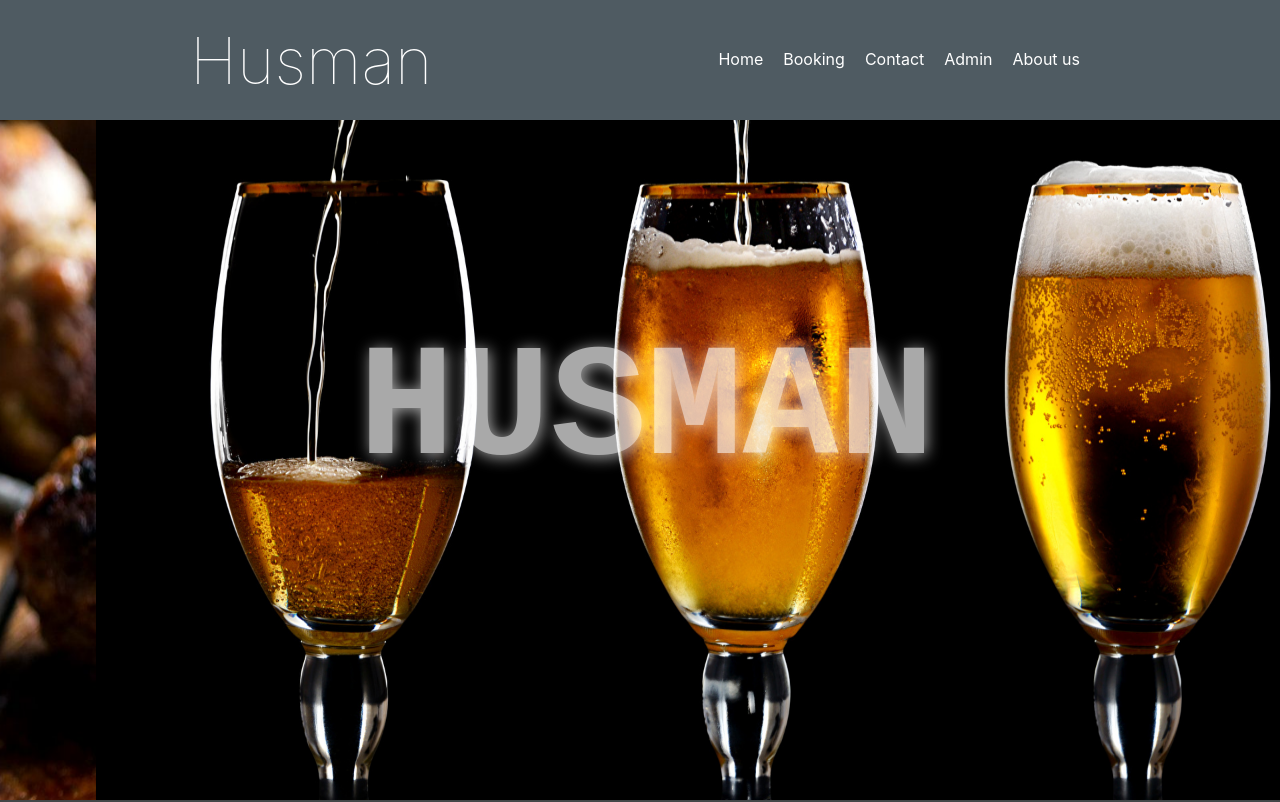
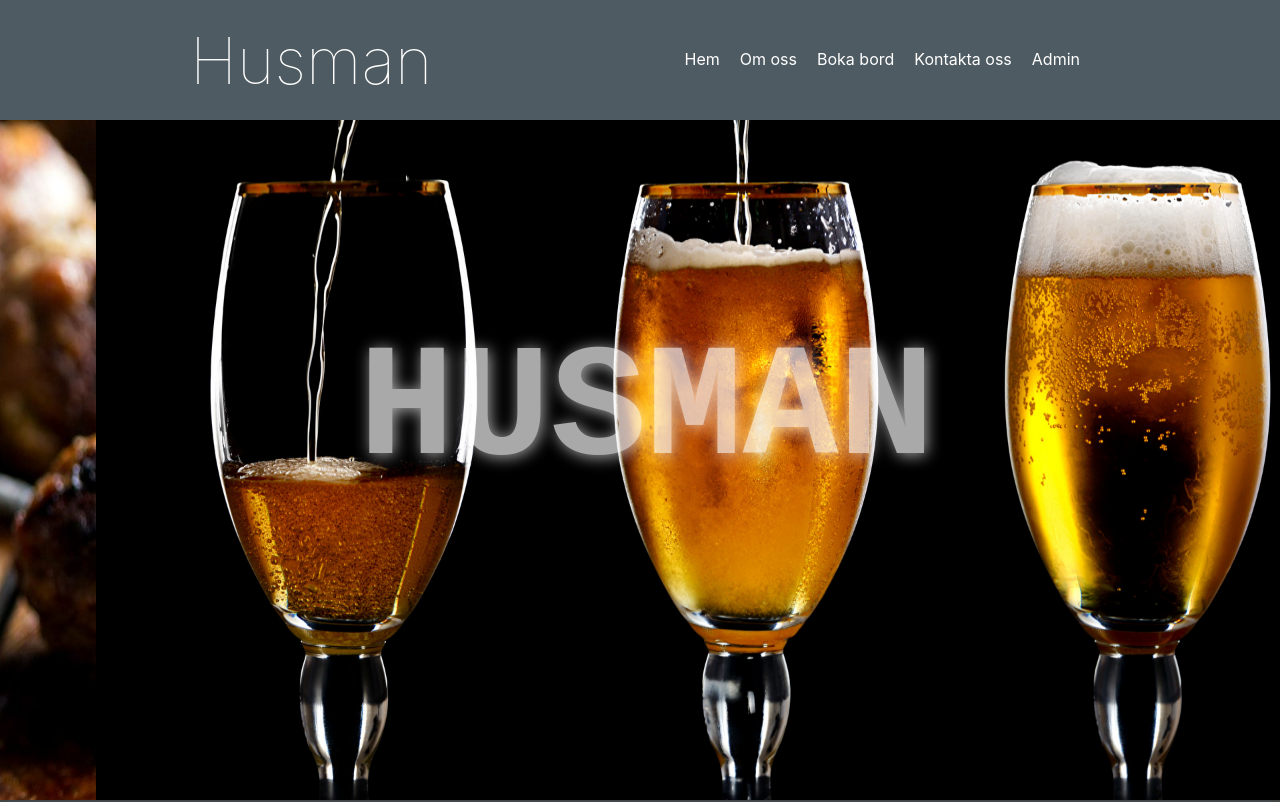
Before and after one commit to NikolaSalamurovic/Husman-Reactproject, a React (Create React App) app: page / in a window 1280 px wide. Shown: the top 802 px of the page. Built offline with nearby package versions, Linux system fonts and the light colour scheme.

Commit message:
fixed button link, navbar translate

```diff
--- a/src/components/Layout/Layout.tsx
+++ b/src/components/Layout/Layout.tsx
@@ -25,19 +25,19 @@ export function Layout() {
           <nav>
             <ul>
               <StyledLink to="/">
-                <li>Home</li>
+                <li>Hem</li>
+              </StyledLink>
+              <StyledLink to="/About">
+                <li>Om oss</li>
               </StyledLink>
               <StyledLink to="/Booking">
-                <li>Booking</li>
+                <li>Boka bord</li>
               </StyledLink>
               <StyledLink to="/Contact">
-                <li>Contact</li>
+                <li>Kontakta oss</li>
               </StyledLink>
               <StyledLink to="/Admin">
                 <li>Admin</li>
-              </StyledLink>
-              <StyledLink to="/About">
-                <li>About us</li>
               </StyledLink>
             </ul>
           </nav>
@@ -46,19 +46,19 @@ export function Layout() {
         <div className={openMenu}>
           <ul>
             <StyledLink to="/" onClick={toggleClass}>
-              <li>Home</li>
+              <li>Hem</li>
+            </StyledLink>
+            <StyledLink to="/About" onClick={toggleClass}>
+              <li>Om oss</li>
             </StyledLink>
             <StyledLink to="/Booking" onClick={toggleClass}>
-              <li>Booking</li>
+              <li>Boka bord</li>
             </StyledLink>
             <StyledLink to="/Contact" onClick={toggleClass}>
-              <li>Contact</li>
+              <li>Kontakta oss</li>
             </StyledLink>
             <StyledLink to="/Admin" onClick={toggleClass}>
               <li>Admin</li>
-            </StyledLink>
-            <StyledLink to="/About" onClick={toggleClass}>
-              <li>About us</li>
             </StyledLink>
           </ul>
         </div>
--- a/src/components/NotFound/NotFound.tsx
+++ b/src/components/NotFound/NotFound.tsx
@@ -1,6 +1,7 @@
 import "./notFound.css";
 import { BiMessageAltError } from "react-icons/bi";
 import { StyledButton } from "../StyledComponents/StyledButton";
+import { StyledLink } from "../StyledComponents/StyledLink";
 
 
 export function NotFound() {
@@ -10,7 +11,9 @@ export function NotFound() {
                 <span><BiMessageAltError/></span>
                 <h1>404</h1>
                 <h2>Page not found</h2>
-                <StyledButton>Till startsida</StyledButton>
+                <StyledLink to="/">
+                    <StyledButton>Till startsidan</StyledButton>
+                </StyledLink>
             </div>
         </>
     )
```
